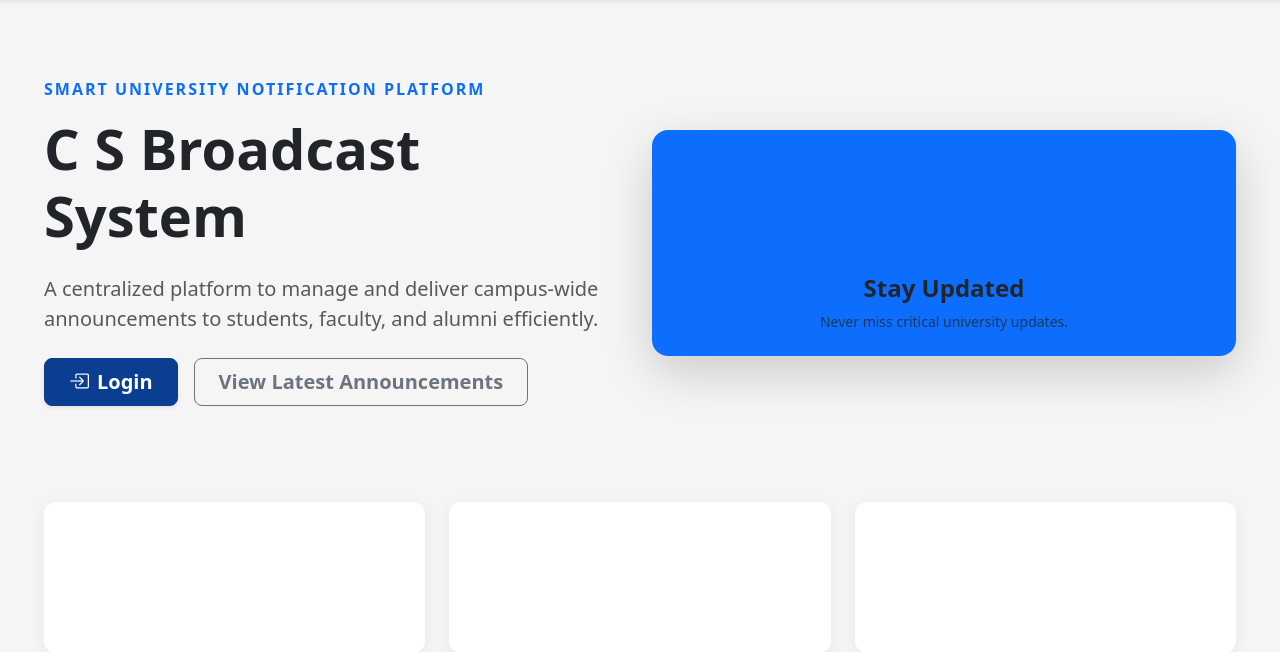
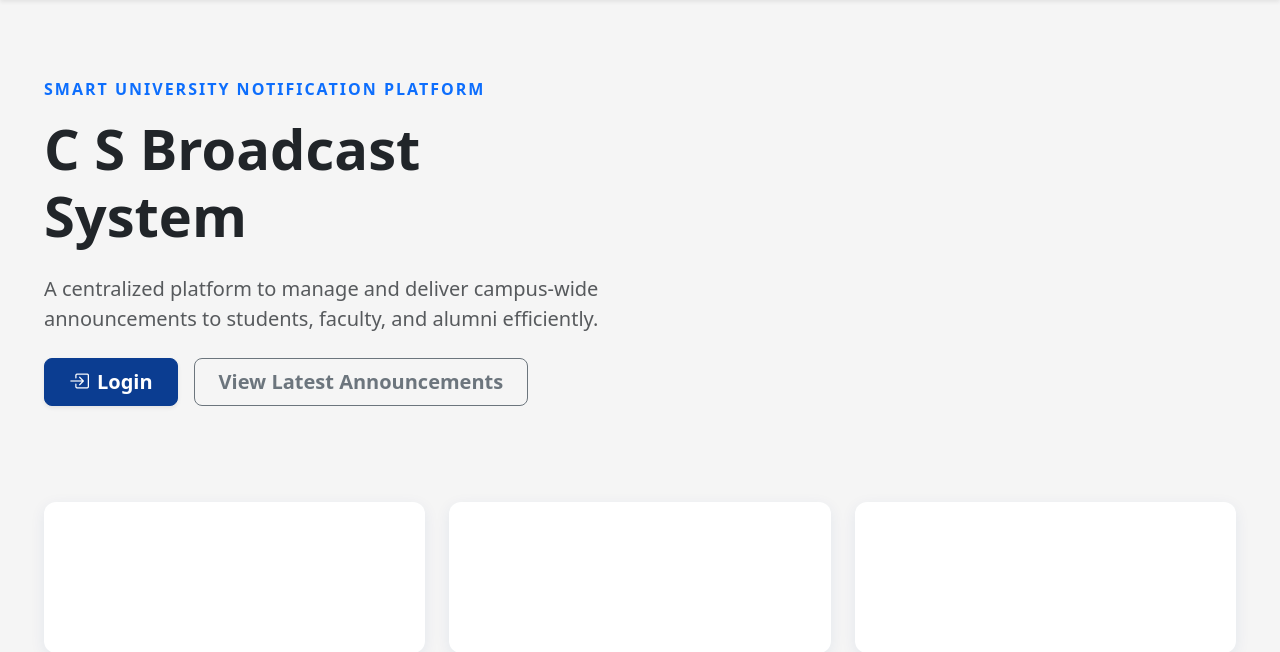
Before and after one commit to abhishekaryavart/campus-announcement-system, a Flask app: page / in a window 1280 px wide. Shown: the part 60-712 px from the top of the page. Run offline with Flask 3, Linux system fonts and the light colour scheme; data that the repository does not hold is empty; some libraries are stand-ins or nearby versions.

Commit message:
style: remove Stay Updated card from landing page

```diff
--- a/templates/landing.html
+++ b/templates/landing.html
@@ -19,16 +19,6 @@
             <a href="#latest-announcements" class="btn btn-outline-secondary btn-lg px-4 fw-semibold">
                 View Latest Announcements
             </a>
-        </div>
-    </div>
-    <div class="col-lg-6 mt-5 mt-lg-0 text-center">
-        <div class="p-4 bg-white rounded-4 shadow-lg border-0 position-relative overflow-hidden">
-            <div class="position-absolute top-0 start-0 w-100 h-100 bg-primary opacity-10"></div>
-            <i class="bi bi-megaphone-fill display-1 text-primary position-relative z-1"></i>
-            <div class="mt-4 position-relative z-1">
-                <h4 class="fw-bold">Stay Updated</h4>
-                <p class="text-muted small mb-0">Never miss critical university updates.</p>
-            </div>
         </div>
     </div>
 </div>
```
Also changed, not shown: README.md.
